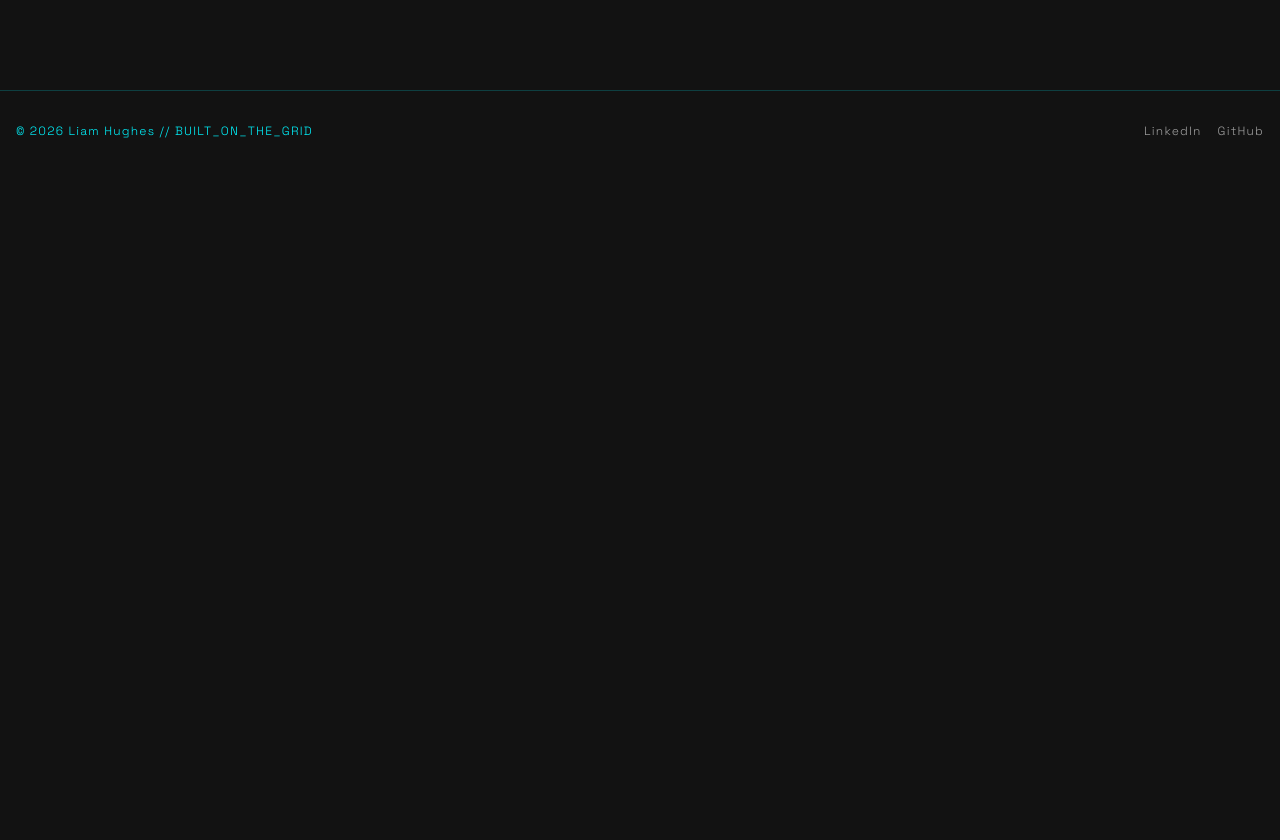
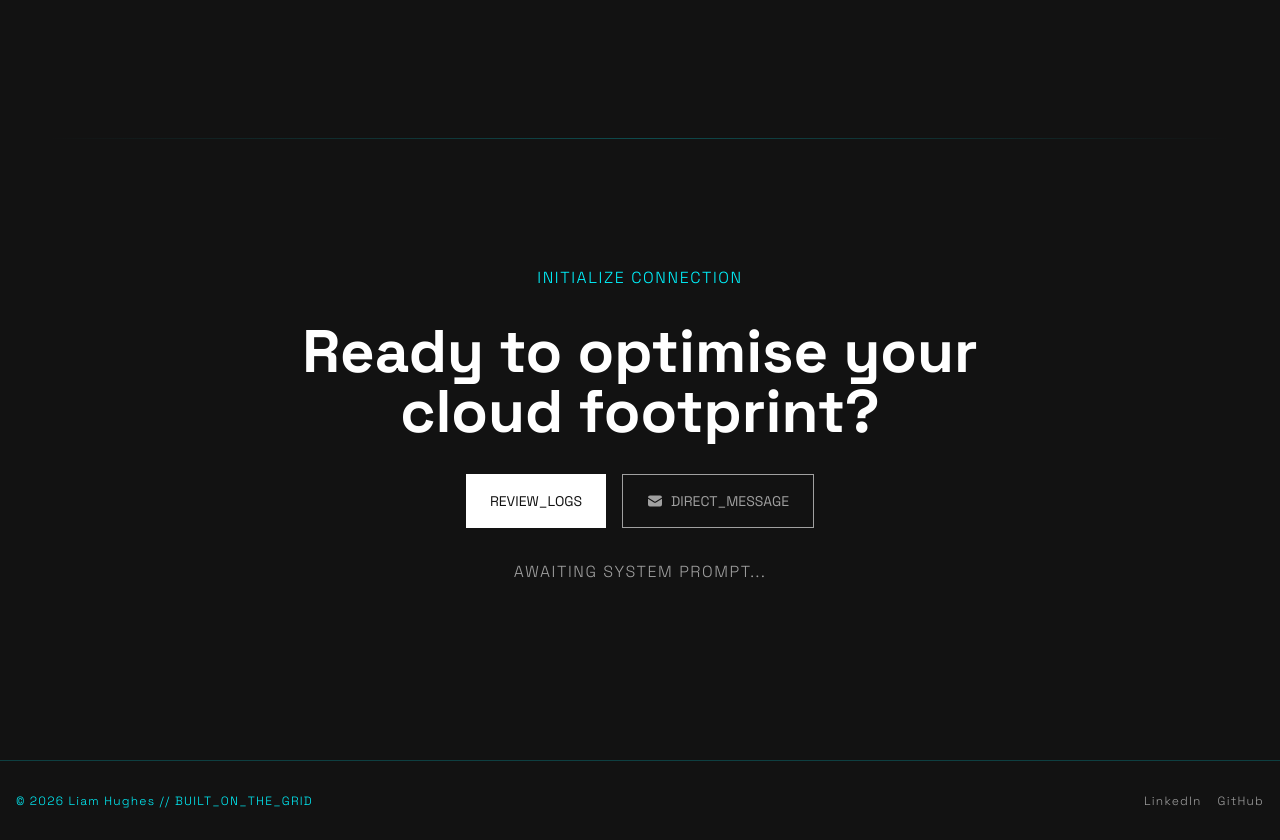
Before and after one commit to darkcl0ud/personal-website-v2, a React (Vite) app: page / in a window 1280 px wide. Shown: the part 1900-2740 px from the top of the page. Before the commit the page ends 2070 px from the top, so only its background shows below. Built offline with nearby package versions, Linux system fonts and the light colour scheme.

Commit message:
build(home): added get in touch including a new button style and remove header from section component to make more generic

```diff
--- a/src/components/CoreSkills.tsx
+++ b/src/components/CoreSkills.tsx
@@ -1,5 +1,6 @@
 import { ShieldCheckIcon, CloudIcon, CubeTransparentIcon, GlobeAmericasIcon } from "@heroicons/react/24/outline";
 import Section from "../ui/Section";
+import Header from "../ui/Header";
 
 const coreSkills = [
     {
@@ -25,7 +26,8 @@ const coreSkills = [
 ]
 
 export default function CoreSkills() {
-    return <Section number="01" title="Core Skills">
+    return <Section>
+        <Header number="01" title="Core Skills" />
         <div className="mx-auto grid w-full grid-cols-[repeat(auto-fit,minmax(min(100%,24rem),24rem))] justify-center">
             {coreSkills.map((skill) => (
                 <div key={skill.title} className="bg-neutral-500 p-8 outline outline-white/5 min-h-80 flex flex-col gap-8">
--- /dev/null
+++ b/src/components/GetInTouch.tsx
@@ -0,0 +1,29 @@
+import { EnvelopeIcon } from "@heroicons/react/24/solid";
+import Button from "../ui/Button";
+import Section from "../ui/Section";
+import { useNavigate } from "react-router";
+
+export default function GetInTouch() {
+    const navigate = useNavigate();
+    const handleReviewLogs = () => {
+        navigate("/experience");
+    }
+    const handleDirectMessage = () => {
+        navigate("/contact");
+    }
+    return <Section>
+        <div className="relative flex flex-col gap-8 items-center justify-center py-32">
+            <div
+                className="pointer-events-none absolute inset-x-0 top-0 h-px bg-gradient-to-r from-transparent via-primary-100/25 to-transparent"
+                aria-hidden
+            />
+            <p className="text-primary-100 font-label font-extralight tracking-widest text-center">INITIALIZE CONNECTION</p>
+            <h3 className="text-3xl md:text-5xl lg:text-6xl font-headline font-bold text-white md:w-4/6 text-center">Ready to optimise your cloud footprint?</h3>
+            <span className="flex gap-4 flex-col md:flex-row">
+                <Button variant="secondary" onClick={handleReviewLogs}>{"REVIEW_LOGS"}</Button>
+                <Button variant="outline" onClick={handleDirectMessage}><span className="flex items-center gap-2"><EnvelopeIcon className="w-4 h-4" /> DIRECT_MESSAGE</span></Button>
+            </span>
+            <p className="text-tertiary-100 font-extralight font-label tracking-widest text-center">AWAITING SYSTEM PROMPT...</p>
+        </div>
+    </Section>
+}
--- a/src/components/Hero.tsx
+++ b/src/components/Hero.tsx
@@ -23,7 +23,7 @@ export default function Hero() {
                 <p className="text-tertiary-100 font-light tracking-widest md:w-1/2">Senior Cloud Architect | Specialized in serverless architectures and cloud native applications. Background in military and national security.</p>
                 <div className="flex gap-4 md:flex-row flex-col">
                     <Button onClick={handleReviewBackground}>{"REVIEW BACKGROUND ->"}</Button>
-                    <Button outline onClick={handleContactMe}>CONTACT ME</Button>
+                    <Button variant="outline" onClick={handleContactMe}>CONTACT ME</Button>
                 </div>
                 <IPBox />
             </div>
--- a/src/components/TechnicalLogs.tsx
+++ b/src/components/TechnicalLogs.tsx
@@ -1,7 +1,9 @@
+import Header from "../ui/Header";
 import Section from "../ui/Section";
 
 export default function TechnicalLogs() {
-    return <Section number="02" title="Technical Logs">
+    return <Section>
+        <Header number="02" title="Technical Logs" />
         <div className="mx-auto grid w-full grid-cols-[repeat(auto-fit,minmax(min(100%,24rem),24rem))] justify-center">
 
         </div>
--- a/src/pages/Home.tsx
+++ b/src/pages/Home.tsx
@@ -1,6 +1,7 @@
 import Hero from "../components/Hero";
 import CoreSkills from "../components/CoreSkills";
 import TechnicalLogs from "../components/TechnicalLogs";
+import GetInTouch from "../components/GetInTouch";
 
 export default function Home() {
     return (
@@ -8,6 +9,7 @@ export default function Home() {
             <Hero />
             <CoreSkills />
             <TechnicalLogs />
+            <GetInTouch />
         </>
     )
 }
--- a/src/ui/Button.tsx
+++ b/src/ui/Button.tsx
@@ -1,6 +1,6 @@
-export default function Button({children, outline=false, onClick}: {children: React.ReactNode, outline?: boolean, onClick?: () => void}) {
+export default function Button({children, variant="primary", onClick}: {children: React.ReactNode, variant?: "primary" | "secondary" | "outline", onClick?: () => void}) {
     return (
-        <button onClick={onClick} className={`${outline ? "bg-transparent text-tertiary-100 border-tertiary-100 border-[0.5px] hover:bg-tertiary-100/10" : "bg-primary-100 text-neutral-900/60 hover:bg-primary-100/80"} text-sm hover:cursor-pointer px-6 py-4 font-label`}>
+        <button onClick={onClick} className={`${variant === "outline" ? "bg-transparent text-tertiary-100 border-tertiary-100 border-[0.5px] hover:bg-tertiary-100/10" : variant === "secondary" ? "bg-white text-neutral-900 hover:bg-white/80" : "bg-primary-100 text-neutral-900/60 hover:bg-primary-100/80"} text-sm hover:cursor-pointer px-6 py-4 font-label`}>
             {children}
         </button>
     )
--- a/src/ui/Header.tsx
+++ b/src/ui/Header.tsx
@@ -2,7 +2,7 @@ export default function Header({number, title}: {number: string, title: string})
     return (
         <header className="w-full h-20 flex flex-wrap items-baseline gap-x-4 gap-y-1 font-headline my-4 md:my-8">
             <p className="shrink-0 text-base md:text-lg text-primary-100 font-light">{number}//</p>
-            <h1 className="min-w-0 text-3xl md:text-5xl font-headline text-white tracking-wider leading-none font-semibold">{title}</h1>
+            <h2 className="min-w-0 text-3xl md:text-5xl font-headline text-white tracking-wider leading-none font-semibold">{title}</h2>
         </header>
     )
 }
--- a/src/ui/Section.tsx
+++ b/src/ui/Section.tsx
@@ -1,10 +1,7 @@
-import Header from "./Header";
-
-export default function Section({ children, number, title }: { children: React.ReactNode, number: string, title: string }) {
+export default function Section({ children }: { children: React.ReactNode }) {
     return (
         <section className="m-8 md:m-12">
             <div className="max-w-7xl mx-auto">
-                <Header number={number} title={title} />
                 {children}
             </div>
         </section>
```
